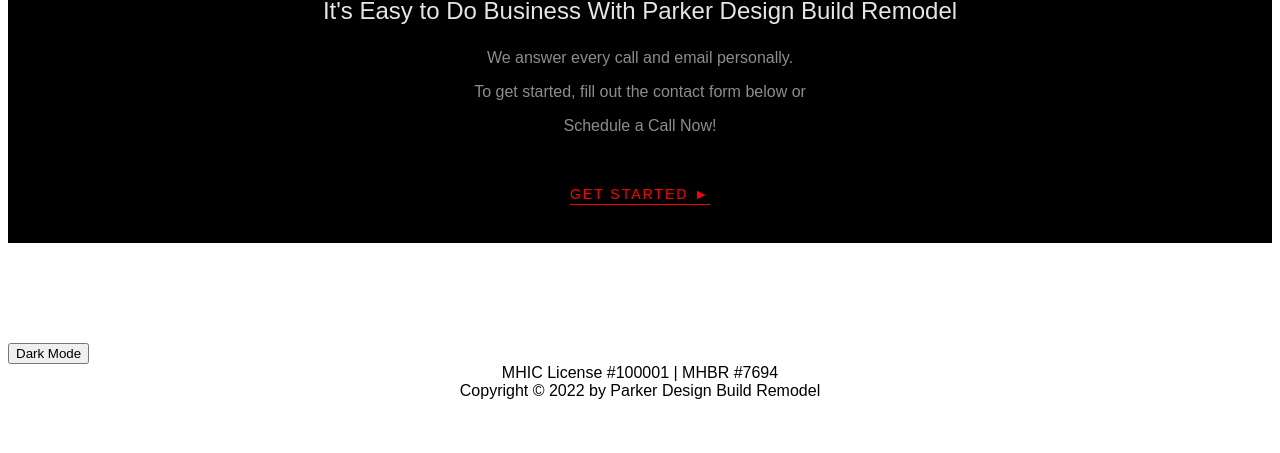
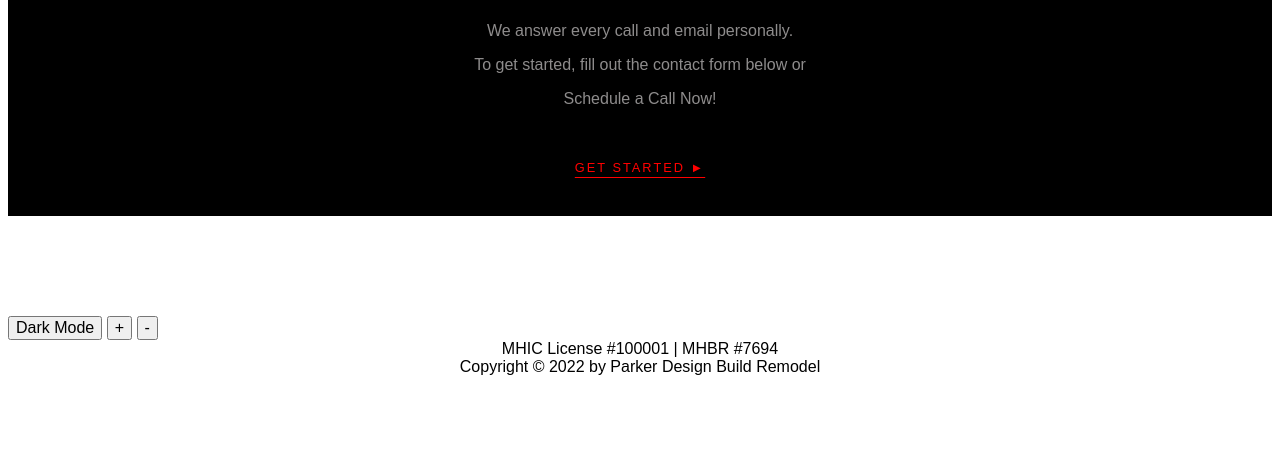
Before and after one commit to cparker17/js-coding-nomads-course, a plain HTML site: page 07-js_html_css_dom/07-lab/index.html in a window 1280 px wide. Shown: the part 347-800 px from the top of the page. Drawn offline with Linux system fonts and the light colour scheme.

Commit message:
#3 completed

```diff
--- a/07-js_html_css_dom/07-lab/index.html
+++ b/07-js_html_css_dom/07-lab/index.html
@@ -1,5 +1,5 @@
 <!DOCTYPE html>
-<html lang="en">
+<html id="html" lang="en">
   <head>
     <meta charset="UTF-8" />
     <meta http-equiv="X-UA-Compatible" content="IE=edge" />
@@ -16,7 +16,7 @@
       <li>Kitchens</li>
     </ul>
     <div id="block" class="message">
-      <p class="head">
+      <p id="head" class="head">
         It's Easy to Do Business With Parker Design Build Remodel
       </p>
       <div class="body">
@@ -35,6 +35,18 @@
       block.style.color = "black";
     })
   </script>
+  <button id="increaseFont">+</button>
+  <button id="decreaseFont">-</button>
+  <script>
+    let plusFont = document.getElementById("increaseFont");
+    plusFont.addEventListener("click", () => {
+      document.getElementById("html").style.fontSize = "40px";
+    })
+    let minusFont = document.getElementById("decreaseFont");
+    minusFont.addEventListener("click", () => {
+      document.getElementById("html").style.fontSize = "15px";
+    })
+  </script>
   </body>
   <footer>MHIC License #100001 | MHBR #7694</footer>
   <footer>Copyright &copy 2022 by Parker Design Build Remodel</footer>
--- a/07-js_html_css_dom/07-lab/style.css
+++ b/07-js_html_css_dom/07-lab/style.css
@@ -1,5 +1,6 @@
 * {
   font-family: sans-serif;
+  font-size: 100%;
 }
 
 h1 {
@@ -20,16 +21,17 @@ li {
 }
 
 .head {
-  font-size: 24px;
+  font-size: 2rem;
 }
 .body {
   color: rgb(142, 140, 140);
   margin-bottom: 50px;
+  font-size: 1rem;
 }
 
 .homepage {
   color: red;
-  font-size: 14px;
+  font-size: 0.8rem;
   letter-spacing: 2px;
   text-underline-offset: 5px;
 }
```
